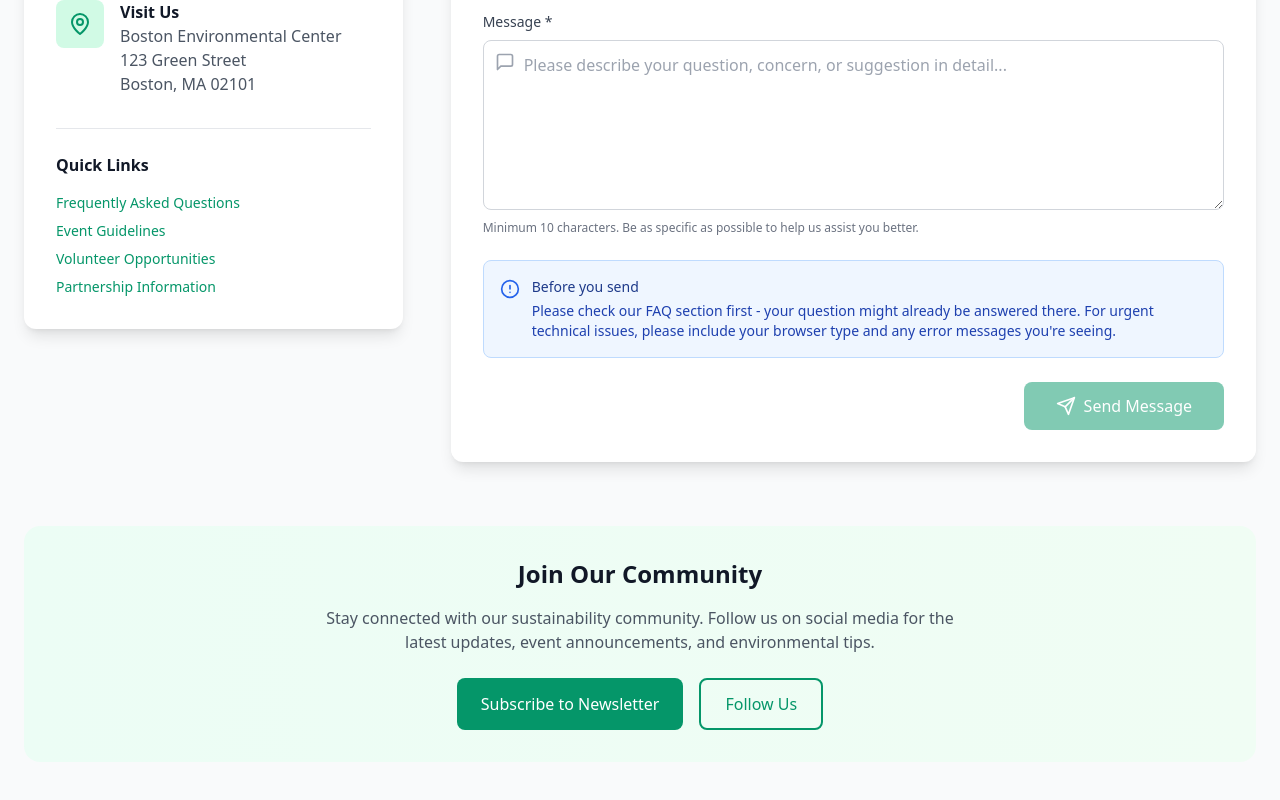
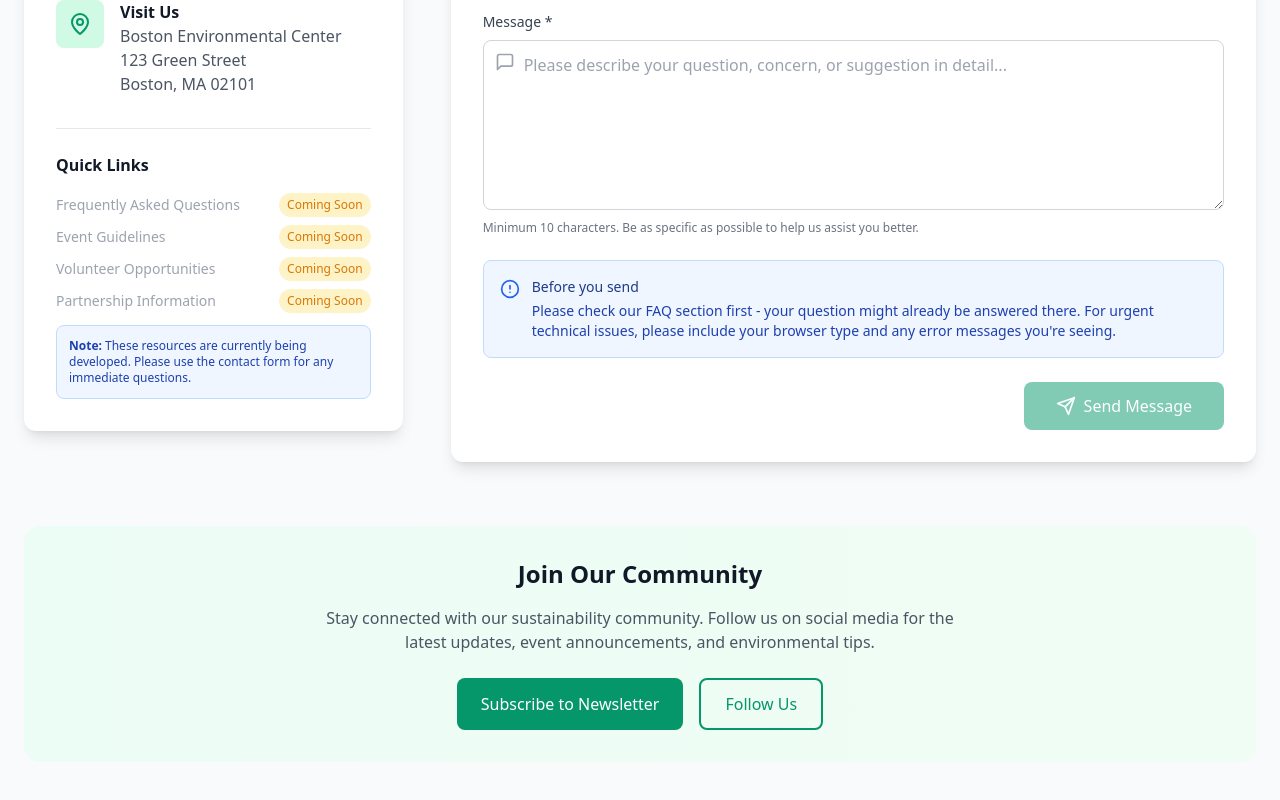
Before and after one commit to SBurns002/SustainableActsOfKindness, a React (Vite) app: page /contact in a window 1280 px wide. Shown: the part 818-1618 px from the top of the page. Built offline with nearby package versions, Linux system fonts and the light colour scheme; no server answers; the database is empty.

Commit message:
Update contact page quick links with coming soon messages

```diff
--- a/src/components/Contact.tsx
+++ b/src/components/Contact.tsx
@@ -161,18 +161,44 @@ const Contact: React.FC = () => {
               <div className="mt-8 pt-6 border-t border-gray-200">
                 <h3 className="font-semibold text-gray-900 mb-4">Quick Links</h3>
                 <div className="space-y-2">
-                  <a href="#" className="block text-emerald-600 hover:text-emerald-700 text-sm">
-                    Frequently Asked Questions
-                  </a>
-                  <a href="#" className="block text-emerald-600 hover:text-emerald-700 text-sm">
-                    Event Guidelines
-                  </a>
-                  <a href="#" className="block text-emerald-600 hover:text-emerald-700 text-sm">
-                    Volunteer Opportunities
-                  </a>
-                  <a href="#" className="block text-emerald-600 hover:text-emerald-700 text-sm">
-                    Partnership Information
-                  </a>
+                  <div className="flex items-center justify-between">
+                    <span className="text-gray-400 text-sm cursor-not-allowed">
+                      Frequently Asked Questions
+                    </span>
+                    <span className="text-xs text-amber-600 bg-amber-100 px-2 py-1 rounded-full">
+                      Coming Soon
+                    </span>
+                  </div>
+                  <div className="flex items-center justify-between">
+                    <span className="text-gray-400 text-sm cursor-not-allowed">
+                      Event Guidelines
+                    </span>
+                    <span className="text-xs text-amber-600 bg-amber-100 px-2 py-1 rounded-full">
+                      Coming Soon
+                    </span>
+                  </div>
+                  <div className="flex items-center justify-between">
+                    <span className="text-gray-400 text-sm cursor-not-allowed">
+                      Volunteer Opportunities
+                    </span>
+                    <span className="text-xs text-amber-600 bg-amber-100 px-2 py-1 rounded-full">
+                      Coming Soon
+                    </span>
+                  </div>
+                  <div className="flex items-center justify-between">
+                    <span className="text-gray-400 text-sm cursor-not-allowed">
+                      Partnership Information
+                    </span>
+                    <span className="text-xs text-amber-600 bg-amber-100 px-2 py-1 rounded-full">
+                      Coming Soon
+                    </span>
+                  </div>
+                </div>
+                <div className="mt-3 p-3 bg-blue-50 border border-blue-200 rounded-lg">
+                  <p className="text-blue-800 text-xs">
+                    <strong>Note:</strong> These resources are currently being developed.
+                    Please use the contact form for any immediate questions.
+                  </p>
                 </div>
               </div>
             </div>
```
